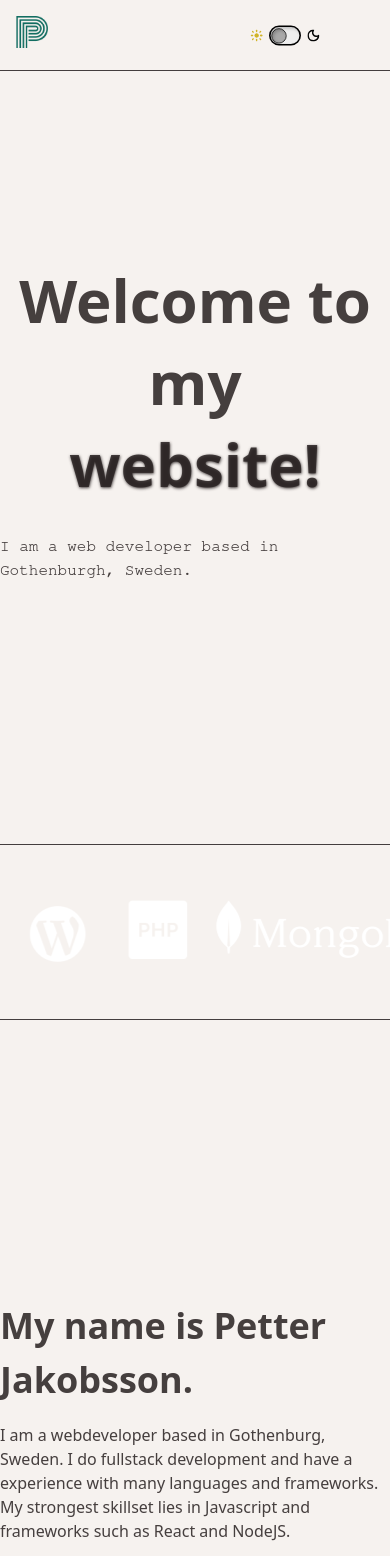
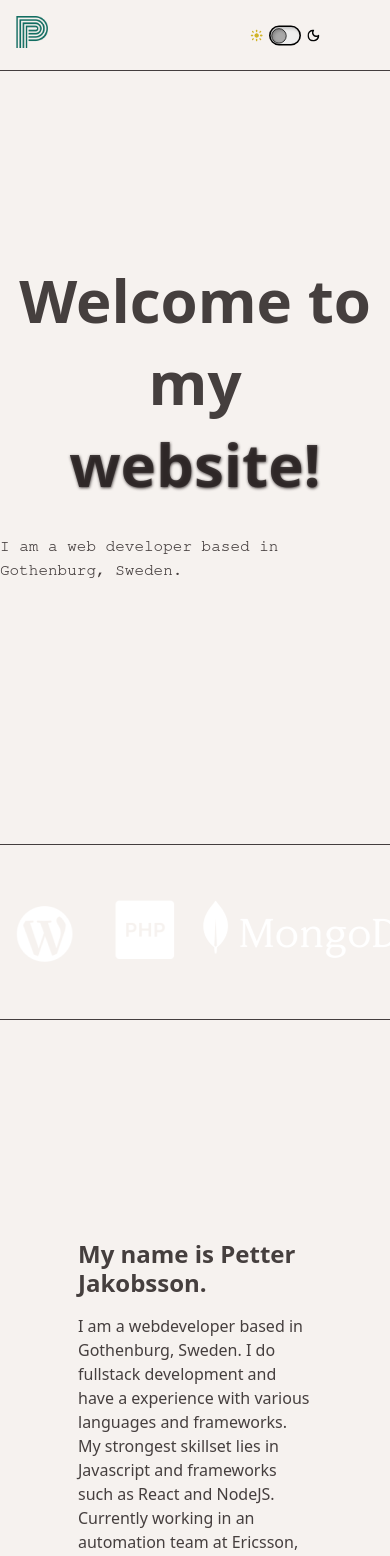
Before and after one commit to jaken92/reactprofile, a React (Vite) app: page / in a window 390 px wide. Shown: the top 1556 px of the page. Built offline with nearby package versions, Linux system fonts and the light colour scheme.

Commit message:
styling homepage

```diff
--- a/src/components/BubbleSection/BubbleSection.tsx
+++ b/src/components/BubbleSection/BubbleSection.tsx
@@ -6,7 +6,6 @@ const StyledBubbleSection = styled.section`
   position: relative;
   overflow: hidden;
   font-family: system-ui, sans-serif;
-  /* z-index: 1; */
 
   & > .contentWrapper {
     z-index: 200 !important;
@@ -134,8 +133,8 @@ export const BubbleSection: React.FC<BubbleSectionProps> = ({ children }) => {
     return renderedBubbles;
   };
 
-  const renderedTopBubbles = BubbleMaker("left", "top");
-  const renderedBottomBubbles = BubbleMaker("right", "bottom");
+  const renderedTopBubbles = BubbleMaker("right", "top");
+  const renderedBottomBubbles = BubbleMaker("left", "bottom");
   return (
     <StyledBubbleSection>
       {renderedTopBubbles}
--- a/src/components/Layout/Layout.tsx
+++ b/src/components/Layout/Layout.tsx
@@ -50,7 +50,7 @@ export const StyledHeader = styled.header`
         content: "";
         position: absolute;
         width: 100%;
-        background-color: ${(props) => props.theme.white};
+        background-color: ${(props) => props.theme.aqua};
         height: 3px;
         width: 0%;
         top: -3px;
@@ -62,7 +62,7 @@ export const StyledHeader = styled.header`
         content: "";
         position: absolute;
         width: 100%;
-        background-color: ${(props) => props.theme.white};
+        background-color: ${(props) => props.theme.aqua};
         height: 3px;
         width: 0%;
         bottom: -3px;
--- a/src/pages/Home/Home.tsx
+++ b/src/pages/Home/Home.tsx
@@ -171,8 +171,6 @@ export const StyledMain = styled.main`
 `;
 
 const StyledSectionThree = styled.section`
-  min-height: 100vh;
-
   display: flex;
   flex-direction: column;
   justify-content: center;
@@ -180,14 +178,15 @@ const StyledSectionThree = styled.section`
   min-height: 100vh;
 
   & > div {
-    max-width: 40rem;
     display: flex;
     flex-direction: column;
     gap: 1rem;
+    width: 60%;
 
     & > h2 {
       position: relative;
-      font-size: 36px;
+      font-size: clamp(1.5rem, 2vw + 1rem, 4rem);
+      line-height: 1.2;
     }
 
     & > h2::before {
@@ -200,6 +199,10 @@ const StyledSectionThree = styled.section`
       border-radius: 50%;
       background-color: ${(props) => props.theme.aqua};
       transform: translateY(-50%);
+    }
+
+    & > p {
+      font-size: clamp(1rem, 1.5vw, 20px);
     }
   }
 `;
@@ -218,19 +221,18 @@ const StyledSectionFour = styled.section`
   }
 
   & > .experiencesContainer {
-    /* border: 1px solid ${(props) => props.theme.aqua}; */
-    /* background-color: ${(props) => props.theme.gray}; */
-    margin: 5rem auto;
+    margin: 3rem auto;
     display: flex;
+    flex-wrap: wrap;
     justify-content: center;
     gap: 3rem;
+    padding: 0rem 2rem;
 
     & > .experienceCard {
-      width: 25rem;
-      height: 35rem;
+      max-width: 22rem;
+      /* height: 32rem; */
       background-color: ${(props) => props.theme.gray};
       border-radius: 20px;
-      /* border: 5px solid ${(props) => props.theme.aqua}; */
       padding: 0.8rem;
 
       & > fieldset {
@@ -265,6 +267,12 @@ const StyledSectionFour = styled.section`
       }
     }
   }
+
+  @media only screen and (max-width: 390px) {
+    & > .experiencesContainer > .experienceCard > fieldset > p {
+      font-size: 12px;
+    }
+  }
 `;
 export const Home = () => {
   return (
@@ -275,7 +283,7 @@ export const Home = () => {
         </h1>
         {/* <h2 className="twText">My name is Petter Jakobsson.</h2> */}
         <h2 className="twText">
-          I am a web developer based in Gothenburgh, Sweden.
+          I am a web developer based in Gothenburg, Sweden.
         </h2>
         {/* <h3>I am a web developer based in Gothenburgh, Sweden.</h3> */}
       </section>
@@ -290,9 +298,11 @@ export const Home = () => {
             <h2>My name is Petter Jakobsson.</h2>
             <p>
               I am a webdeveloper based in Gothenburg, Sweden. I do fullstack
-              development and have a experience with many languages and
+              development and have a experience with various languages and
               frameworks. My strongest skillset lies in Javascript and
-              frameworks such as React and NodeJS.
+              frameworks such as React and NodeJS. Currently working in an
+              automation team at Ericsson, develop web applications for internal
+              use.
             </p>
             <div>
               <FancyButton></FancyButton>
```
